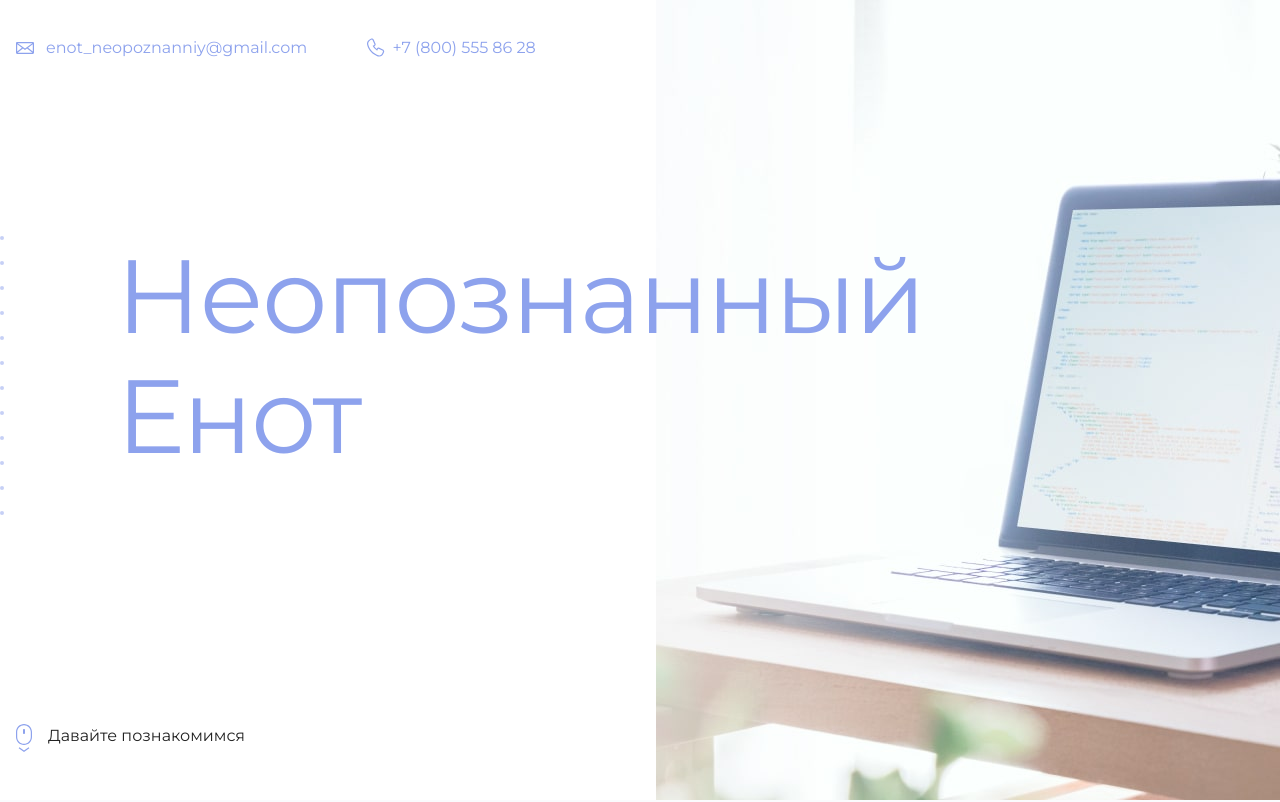
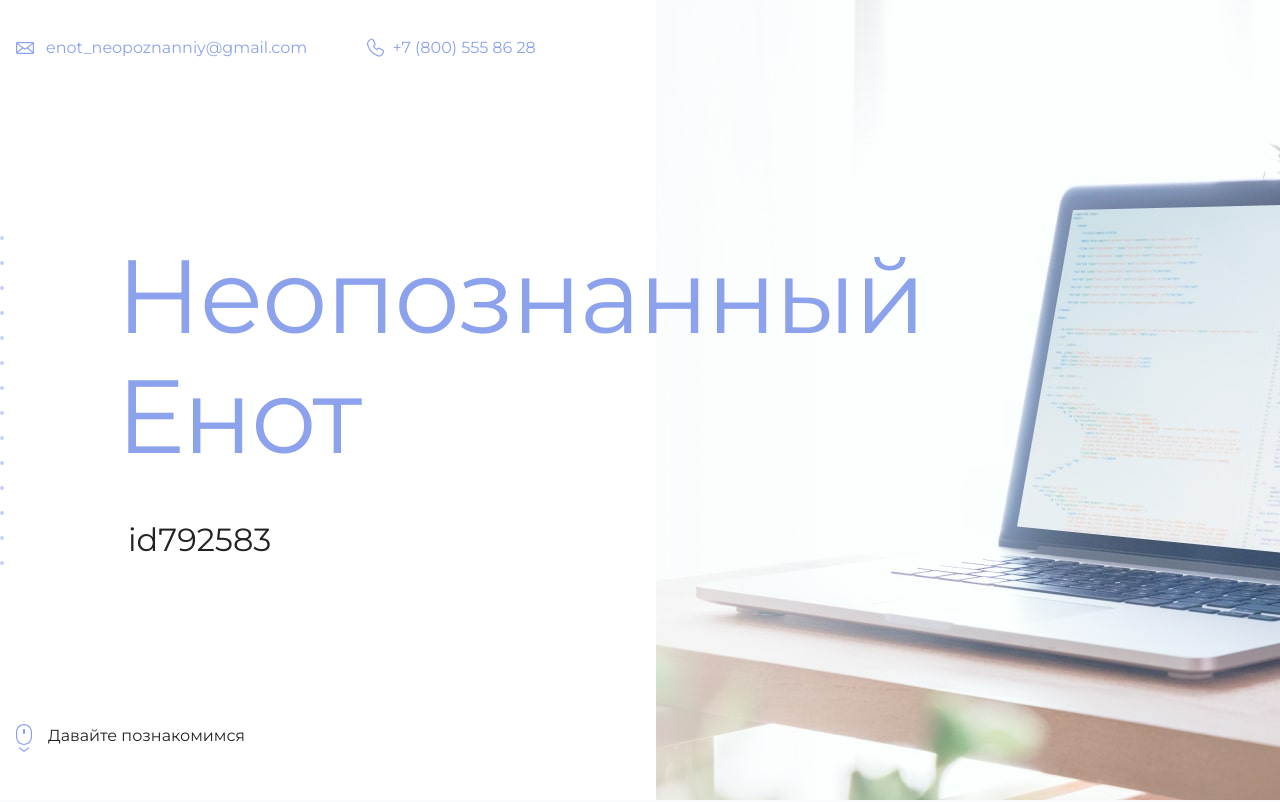
Before and after one commit to Vladivanishin/my-site, a plain HTML site: page index.html in a window 1280 px wide. Shown: the top 802 px of the page. Drawn offline with Linux system fonts and the light colour scheme.

Commit message:
добавляет id

```diff
--- a/index.html
+++ b/index.html
@@ -19,7 +19,7 @@
       <section class="hero-image">
         <div class="container">
           <h1 class="heading">Неопознанный Енот</h1>
-          <p><!-- id792583 --></p>
+          <p>id792583</p>
         </div>
       </section>
 
```
